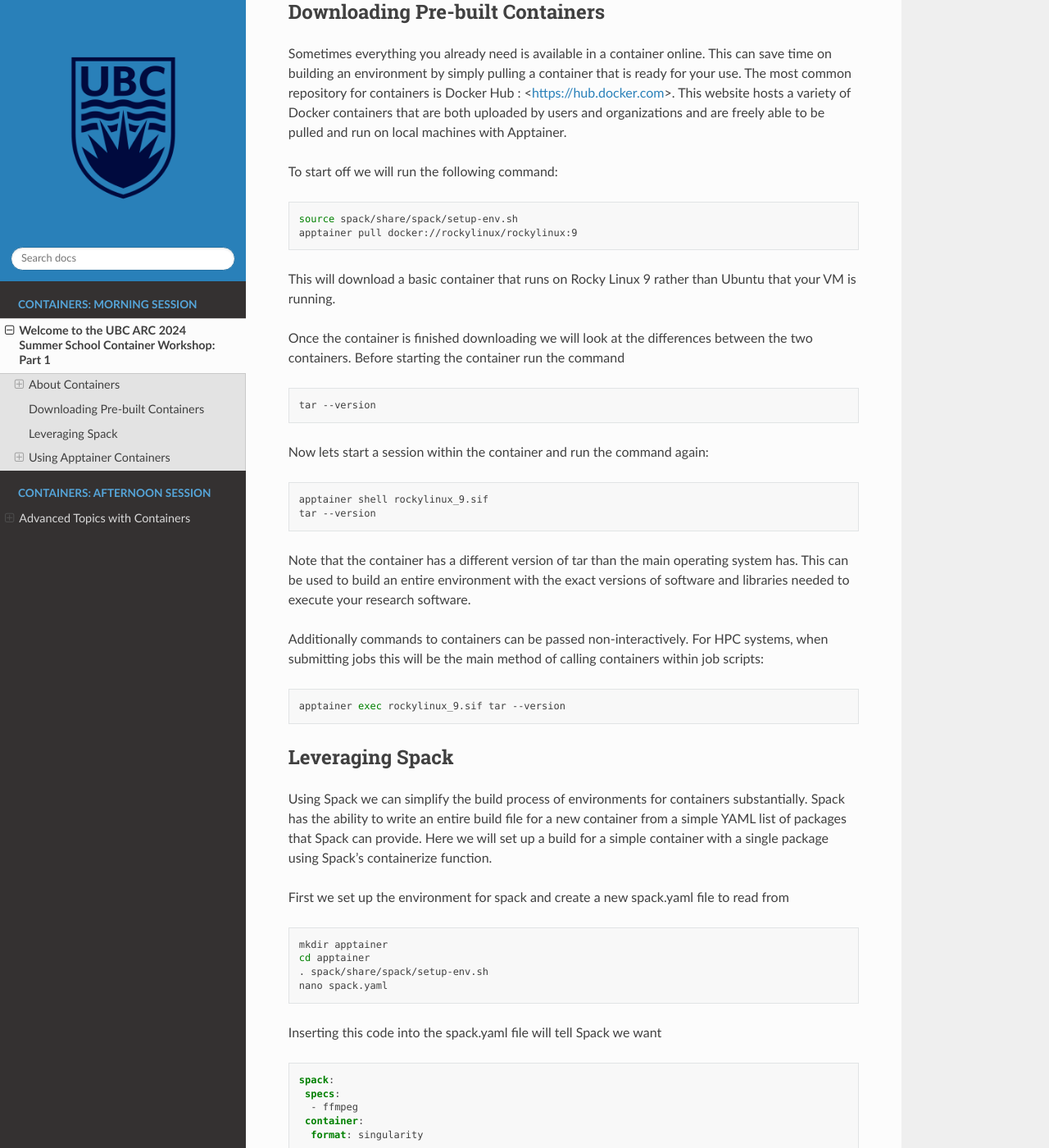
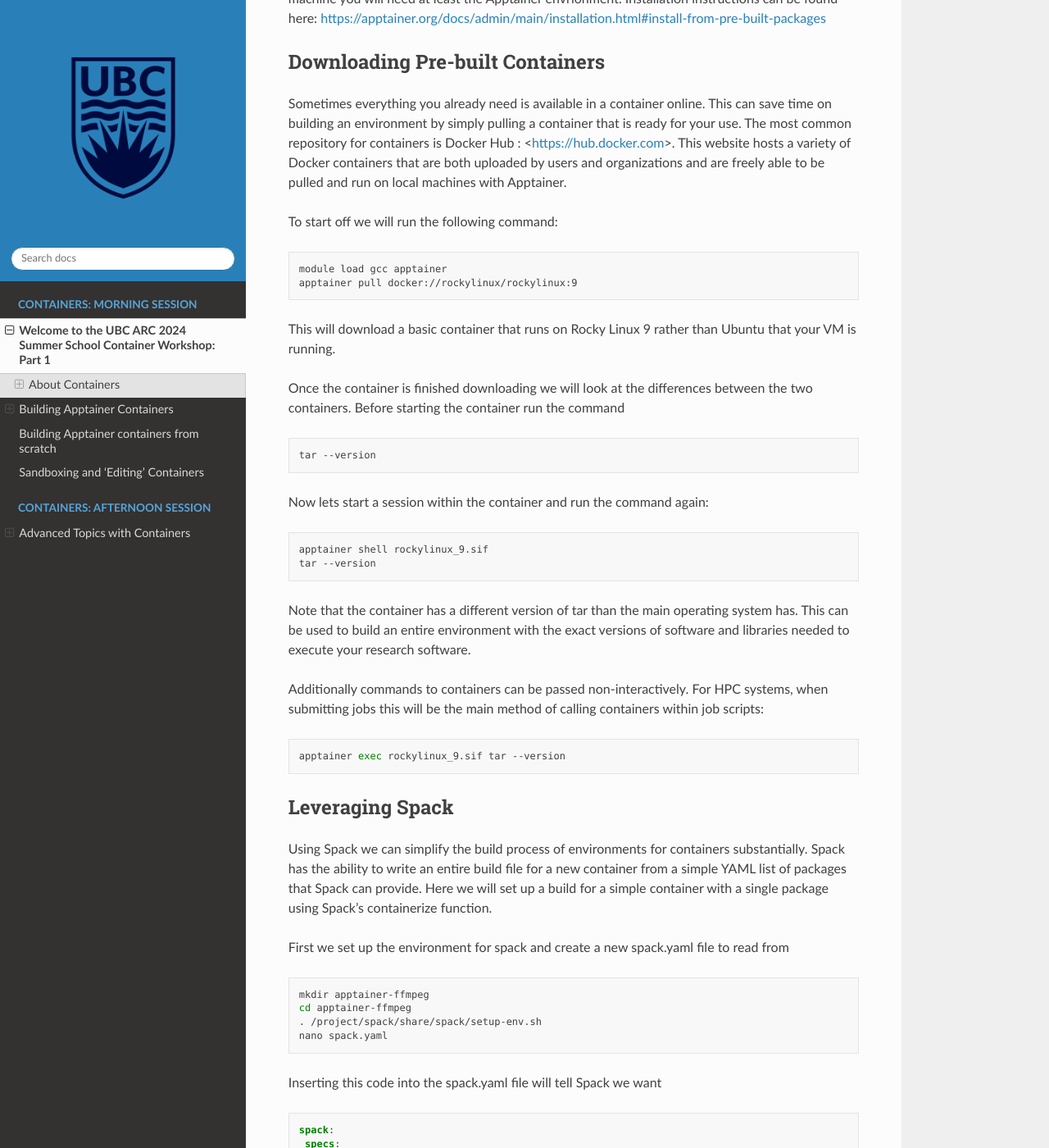
Before and after one commit to KenBigelow/UBC-Summer-School-2024, a Sphinx documentation site: the page built from docs/source/ApptainerSummerSchool.rst, in a window 1280 px wide and 1400 px high, scrolled down 1457 px. Shown: the whole window at 82% size. Built offline with Sphinx 7.4.7 and the Read the Docs theme 2.0.0, drawn with Linux system fonts in a browser that asks for light colours; some of the changed text lies outside the part shown.

Commit message:
Update for file locations on MagicCastle

```diff
--- a/docs/source/ApptainerSummerSchool.rst
+++ b/docs/source/ApptainerSummerSchool.rst
@@ -1,4 +1,3 @@
-======================================================================
 Welcome to the UBC ARC 2024 Summer School Container Workshop: Part 1
 ======================================================================
 
@@ -14,6 +13,7 @@
 A container functions as effectively an isolated operating system on a node while it is running. Commands and software executed within the container will therefore run using this isolated system. This has many, many applications but for today we will explore how this can be applied to research workloads.
 
 Two common frameworks for containers in research computing are:
+
 * Docker
 * Apptainer/Singularity
 
@@ -45,7 +45,7 @@
 
 .. code-block:: bash
 
-  source spack/share/spack/setup-env.sh
+  module load gcc apptainer
   apptainer pull docker://rockylinux/rockylinux:9
 
 This will download a basic container that runs on Rocky Linux 9 rather than Ubuntu that your VM is running.
@@ -81,9 +81,9 @@
 
 .. code-block:: bash
 
-  mkdir apptainer
-  cd apptainer
-  . spack/share/spack/setup-env.sh
+  mkdir apptainer-ffmpeg
+  cd apptainer-ffmpeg
+  . /project/spack/share/spack/setup-env.sh
   nano spack.yaml
 
 Inserting this code into the spack.yaml file will tell Spack we want
@@ -100,7 +100,7 @@
 
 .. code-block:: bash
 
-  spack load apptainer
+  module load gcc apptainer
   spack containerize > spack-user-ffmpeg.def
   apptainer build spack-user-ffmpeg.sif spack-user-ffmpeg.def
 
```
